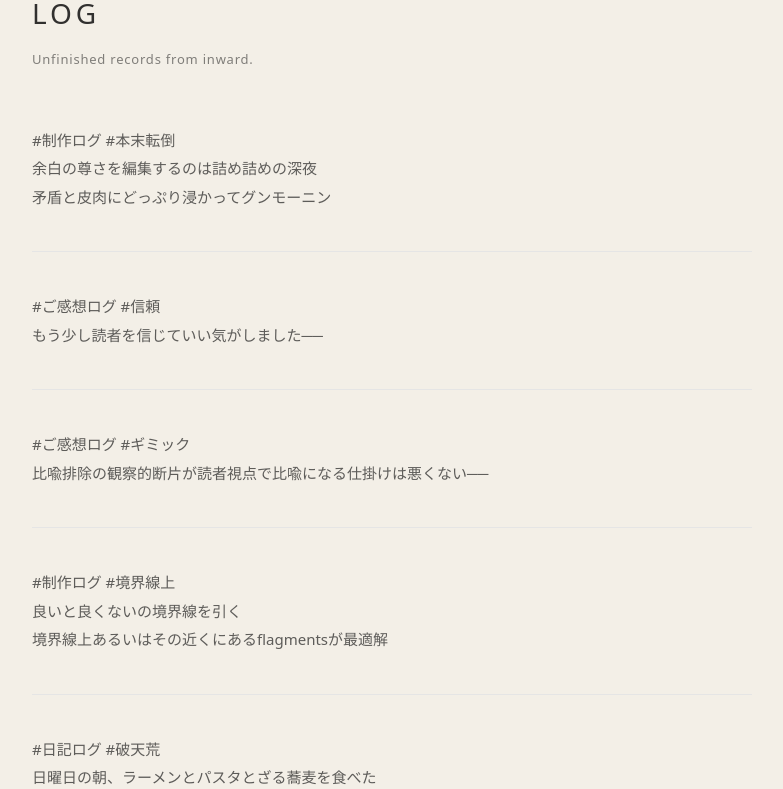
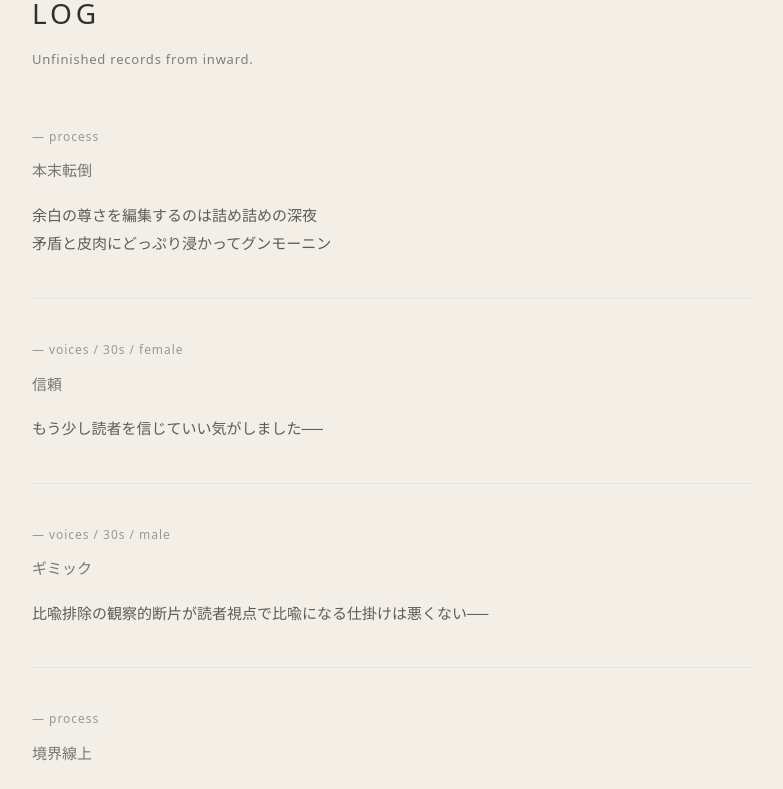
Before and after one commit to rogue-studio/inward, a Next.js app: page /log in a window 1280 px wide. Shown: the part 200-989 px from the top of the page, without its empty margins (248-1031 px from the left). Built offline with nearby package versions, Linux system fonts and the light colour scheme.

Commit message:
page.tsx を更新

```diff
--- a/app/log/page.tsx
+++ b/app/log/page.tsx
@@ -20,34 +20,45 @@ export default function LogPage() {
 
         {/* LOG 1 */}
         <div className="pb-10 border-b border-neutral-200">
-          <p>#制作ログ #本末転倒</p>
-          <p>余白の尊さを編集するのは詰め詰めの深夜</p>
+          <p className="text-[12px] tracking-[0.08em] text-[#161616]/40">— process</p>
+          <p className="mt-2 text-[#161616]/56">本末転倒</p>
+          <p className="mt-4">余白の尊さを編集するのは詰め詰めの深夜</p>
           <p>矛盾と皮肉にどっぷり浸かってグンモーニン</p>
         </div>
 
         {/* LOG 2 */}
         <div className="py-10 border-b border-neutral-200">
-          <p>#ご感想ログ #信頼</p>
-          <p>もう少し読者を信じていい気がしました──</p>
+          <p className="text-[12px] tracking-[0.08em] text-[#161616]/40">
+            — voices / 30s / female
+          </p>
+          <p className="mt-2 text-[#161616]/56">信頼</p>
+          <p className="mt-4">もう少し読者を信じていい気がしました──</p>
         </div>
 
         {/* LOG 3 */}
         <div className="py-10 border-b border-neutral-200">
-          <p>#ご感想ログ #ギミック</p>
-          <p>比喩排除の観察的断片が読者視点で比喩になる仕掛けは悪くない──</p>
+          <p className="text-[12px] tracking-[0.08em] text-[#161616]/40">
+            — voices / 30s / male
+          </p>
+          <p className="mt-2 text-[#161616]/56">ギミック</p>
+          <p className="mt-4">
+            比喩排除の観察的断片が読者視点で比喩になる仕掛けは悪くない──
+          </p>
         </div>
 
         {/* LOG 4 */}
         <div className="py-10 border-b border-neutral-200">
-          <p>#制作ログ #境界線上</p>
-          <p>良いと良くないの境界線を引く</p>
+          <p className="text-[12px] tracking-[0.08em] text-[#161616]/40">— process</p>
+          <p className="mt-2 text-[#161616]/56">境界線上</p>
+          <p className="mt-4">良いと良くないの境界線を引く</p>
           <p>境界線上あるいはその近くにあるflagmentsが最適解</p>
         </div>
 
         {/* LOG 5（最後は線なし） */}
         <div className="pt-10">
-          <p>#日記ログ #破天荒</p>
-          <p>日曜日の朝、ラーメンとパスタとざる蕎麦を食べた</p>
+          <p className="text-[12px] tracking-[0.08em] text-[#161616]/40">— diary</p>
+          <p className="mt-2 text-[#161616]/56">破天荒</p>
+          <p className="mt-4">日曜日の朝、ラーメンとパスタとざる蕎麦を食べた</p>
           <p>いずれもセブンイレブンで購入</p>
           <p>常識をぶっ飛ばして清々しい</p>
         </div>
```
